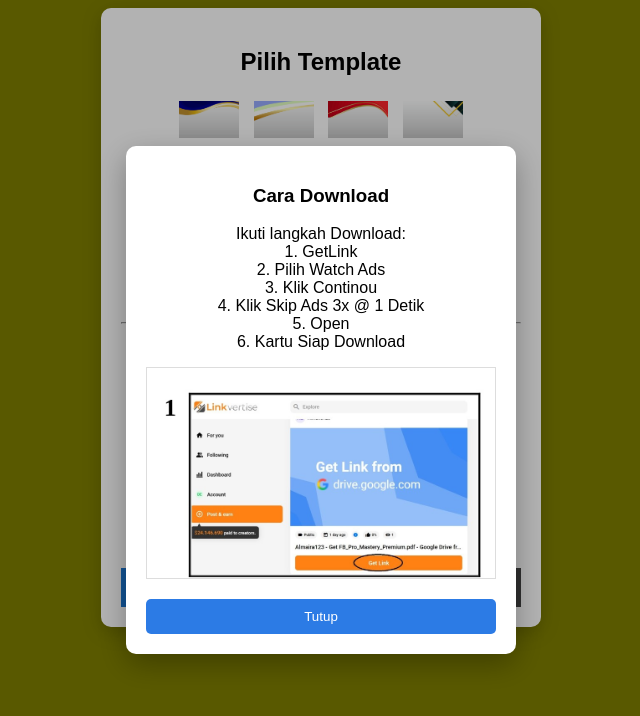
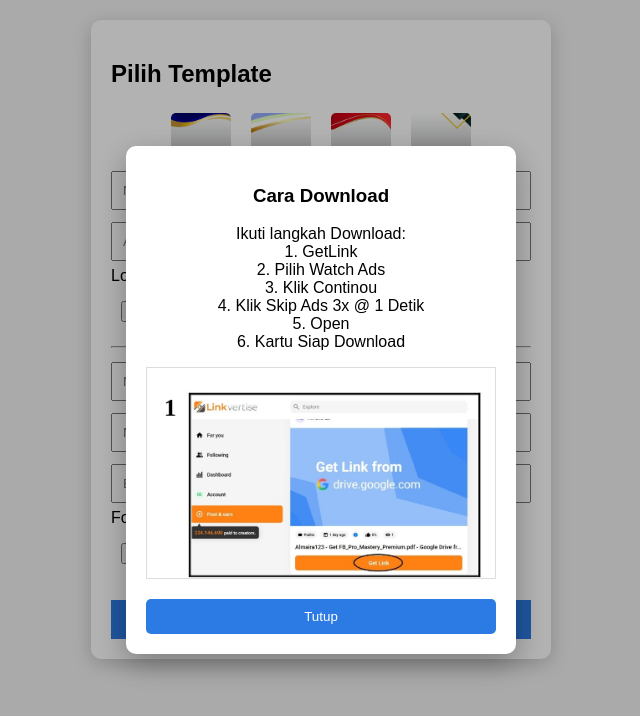
Before and after one commit to givonlee99-dotcom/kartu-pelajar-generator, a plain HTML site: page index.html in a window 1280 px wide. Shown: the whole page, without its empty margins (319-959 px from the left). Drawn offline with Linux system fonts and the light colour scheme.

Commit message:
Update style.css

```diff
--- a/style.css
+++ b/style.css
@@ -1,33 +1,63 @@
 body{
 font-family:Arial;
-background:olive;
-text-align:center;
+background:#f4f4f4;
+margin:0;
+padding:20px;
+display:flex;
+flex-direction:column;
+align-items:center;
 }
 
+/* FORM */
+
 .formBox{
-width:400px;
-margin:auto;
+
+width:100%;
+max-width:420px;
+
 background:white;
 padding:20px;
+
 border-radius:10px;
+
 box-shadow:0 5px 20px rgba(0,0,0,0.2);
 }
 
-input{
-width:90%;
+.formBox input{
+width:100%;
 padding:10px;
-margin:5px 0;
+margin:6px 0;
+box-sizing:border-box;
 }
 
-button{
-background:#1976d2;
+.formBox button{
+width:100%;
+padding:12px;
+border:none;
+background:#2c7be5;
 color:white;
-border:none;
-padding:12px;
-width:100%;
+cursor:pointer;
 margin-top:10px;
+}
+
+
+.template{
+display:flex;
+gap:10px;
+justify-content:center;
+flex-wrap:wrap;
+margin-bottom:10px;
+}
+
+.template img{
+
+width:60px;
 cursor:pointer;
+border-radius:5px;
+
 }
+
+
 
 .template img{
 width:60px;
```
